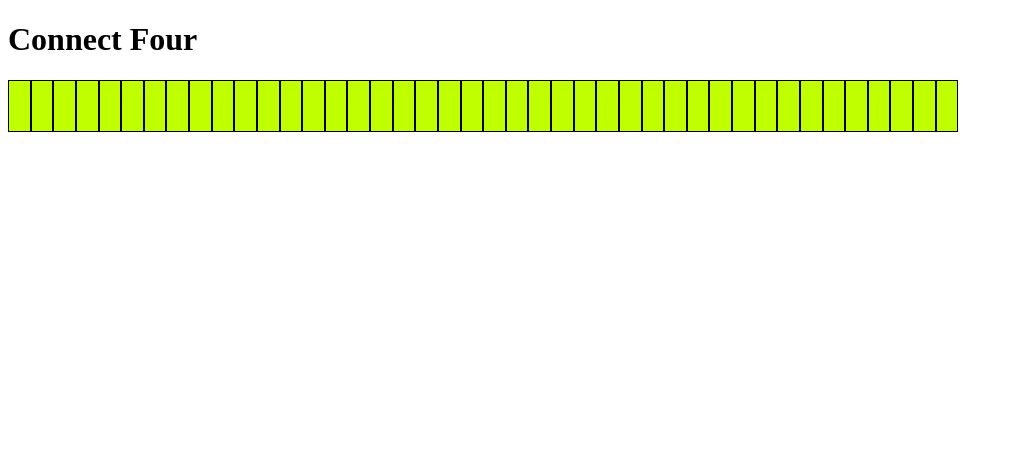
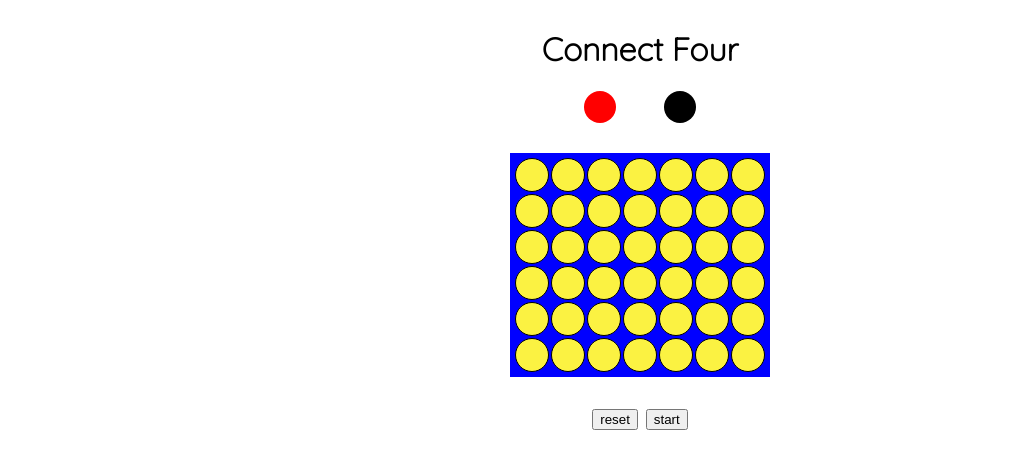
Before and after one commit to chrism-48/Connect-Four, a plain HTML site: page index.html in a window 1280 px wide. Shown: the whole page, without its empty margins (0-1013 px from the left). Drawn offline with Linux system fonts and the light colour scheme.

Commit message:
style changes, centering

```diff
--- a/index.html
+++ b/index.html
@@ -7,8 +7,13 @@
         <link href="style.css" rel="stylesheet">
     </head>
     <body>
+        <div class="main-container">
             <div class="container1">
                 <h1>Connect Four</h1>
+            </div>
+            <div class="chip-container">
+                <div id="red"></div>
+                <div id="black"></div>
             </div>
             <div class="container2">
                 <div class="box"></div>
@@ -54,7 +59,12 @@
                 <div class="box"></div>
                 <div class="box"></div>
             </div>
-
+            <p></p>
+            <div class="container3">
+                <button>reset</button>
+                <button>start</button>
+            </div>
+        </div>
 
 
 
--- a/style.css
+++ b/style.css
@@ -1,18 +1,73 @@
+@font-face {
+    font-family: myFont1;
+    src: url("fonts/Quicksand-Light.ttf");
+}
 
+
+.main-container {
+    display:grid;
+    justify-content:center
+}
+
+.container1 {
+    display:grid;
+    justify-content: center;
+}
+
+h1 {
+    font-family: myFont1, Arial, Helvetica, sans-serif;
+}
+.chip-container {
+    display:flex;
+    justify-content:center;
+    gap:3em;
+}
+
+#red {
+    width: 2em;
+    height:2em ;
+    border-radius:50%;
+    background-color:red;
+}
+
+#black {
+    width:2em;
+    height:2em;
+    border-radius:50%;
+    background-color:rgb(0, 0, 0);
+
+}
 
 .container2 {
     display:flex;
-    flex-flow:row;
-    max-width:950px;
+    flex-direction:row;
+    width:0.5fr;
+    flex-wrap: wrap;
+    gap:2px;
+    max-width:15.63em;
+    background-color:blue;
+    margin-top:30px;
+    border-style:solid;
+    border-width:5px;
+    border-color:blue;
+
+
 
 
 }
 
 .box {
-    background-color:rgb(191, 255, 0);
-    width:50px;
-    height:50px;
+    background-color:rgb(251, 242, 66);
+    width:2em;
+    height:2em;
+    border-radius:50%;
     border-style:solid;
-    border-color:black;
-    border-width:1px;
+    border-color:rgb(0, 0, 0);
+    border-width:.1px;
 }
+
+.container3 {
+    display:flex;
+    justify-content:center;
+    gap:.5em;
+}
```
Also changed, not shown: fonts/Quicksand-Light.ttf (added), fonts/Roboto-Regular.ttf (added), fonts/Roboto-Thin.ttf (added), fonts/TitilliumWeb-Light.ttf (added), fonts/TitilliumWeb-Regular.ttf (added). Lines whose indentation alone changed are shown as unchanged.
